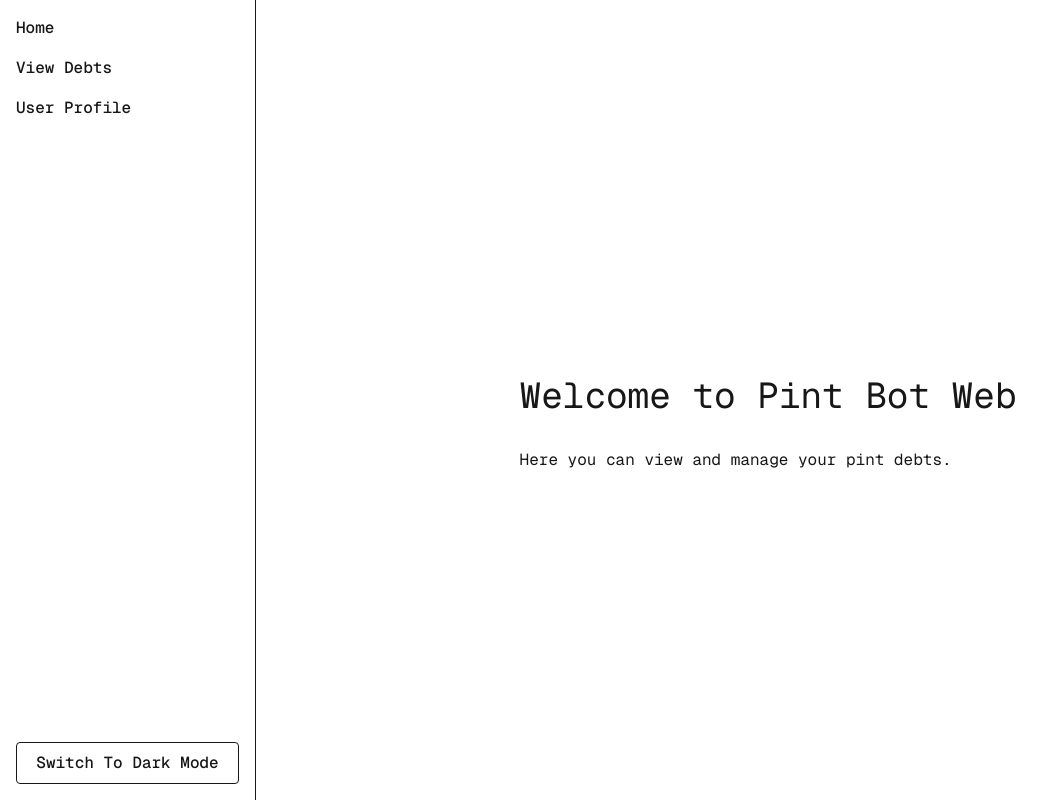
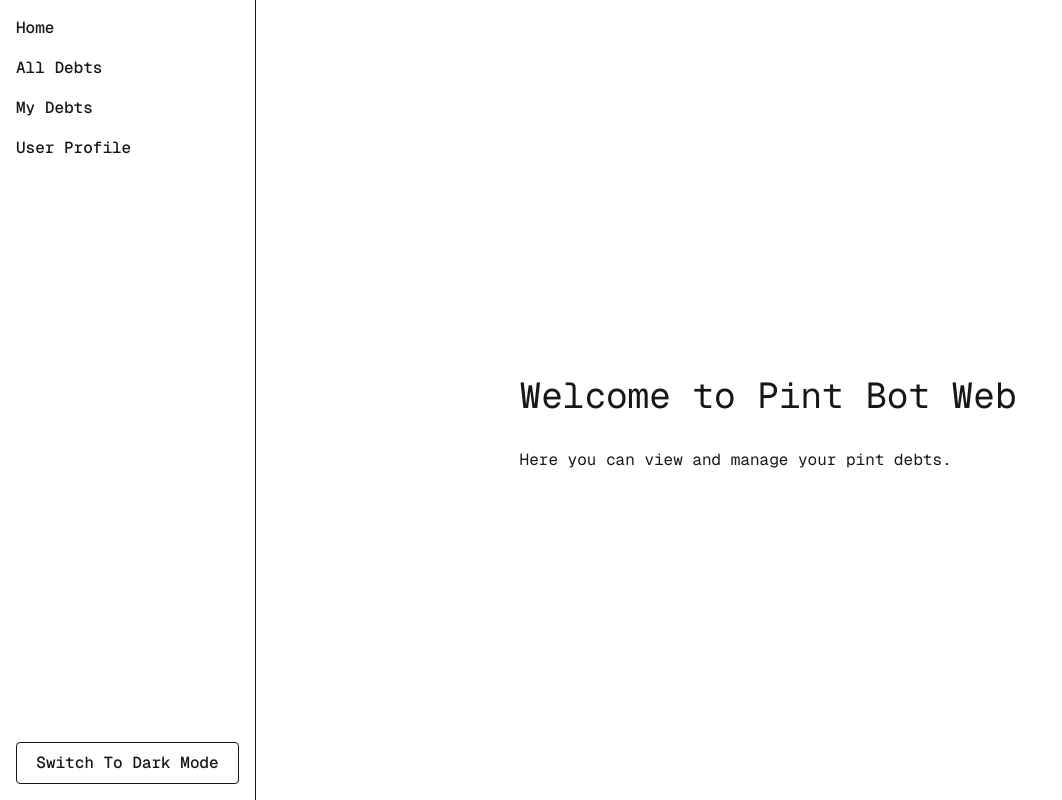
Before and after one commit to t-spar/pint-bot-web, a Next.js app: page / in a window 1280 px wide. Shown: the whole page, without its empty margins (0-1062 px from the left). Built offline with nearby package versions, Linux system fonts and the light colour scheme; no server answers; sample sign-in values are in the browser's storage.

Commit message:
Updated sidebar

```diff
--- a/src/components/Sidebar.tsx
+++ b/src/components/Sidebar.tsx
@@ -26,7 +26,7 @@ export default function Sidebar() {
         }
     }
 
-    const links = ['/', '/view-debts','/user-profile'] as const;
+    const links = ['/', '/all-debts','/my-debts','/user-profile'] as const;
     const getLabel = (path: string) =>
         path === '/'
             ? 'Home'
```
